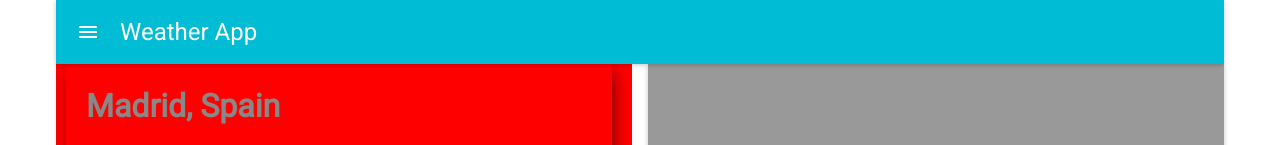
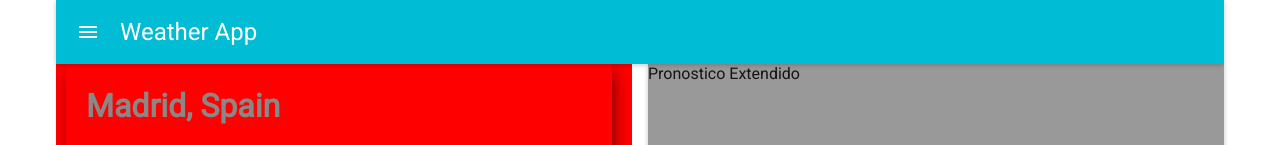
Before and after one commit to marialobillo/weather-app, a React (Create React App) app: page / in a window 1280 px wide. Shown: the top 145 px of the page. Built offline with nearby package versions, Linux system fonts and the light colour scheme; no server answers; some icons are missing.

Commit message:
new component, forecastextended

```diff
--- a/src/App.js
+++ b/src/App.js
@@ -2,6 +2,7 @@ import React, { Component } from 'react';
 import {Grid, Row, Col} from 'react-flexbox-grid';
 import MuiThemeProvider from 'material-ui/styles/MuiThemeProvider';
 import LocationList from './components/LocationList';
+import ForecastExtended from './components/ForecastExtended';
 import Paper from 'material-ui/Paper';
 import AppBar from 'material-ui/AppBar';
 import './App.css';
@@ -39,7 +40,8 @@ class App extends Component {
 
 									<Paper>
 										<div className="details">
-												</div>
+											<ForecastExtended />
+										</div>
 									</Paper>
 
 							</Col>
--- /dev/null
+++ b/src/components/ForecastExtended.js
@@ -0,0 +1,15 @@
+import React, {Component} from 'react';
+
+
+class ForecastExtended extends Component{
+
+	render(){
+		return(
+			<div>
+				Pronostico Extendido
+			</div>
+		);
+	}
+}
+
+export default ForecastExtended;
```
